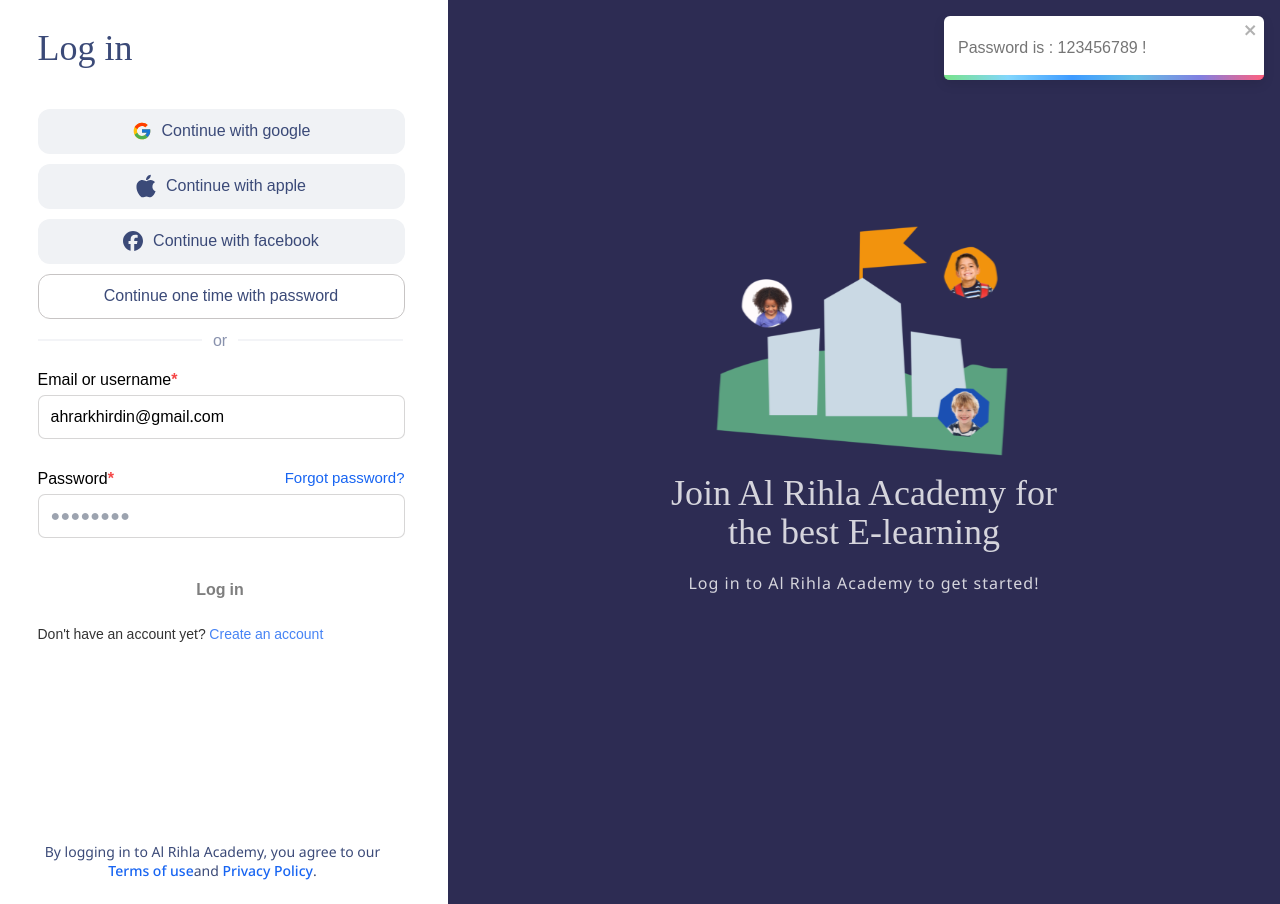
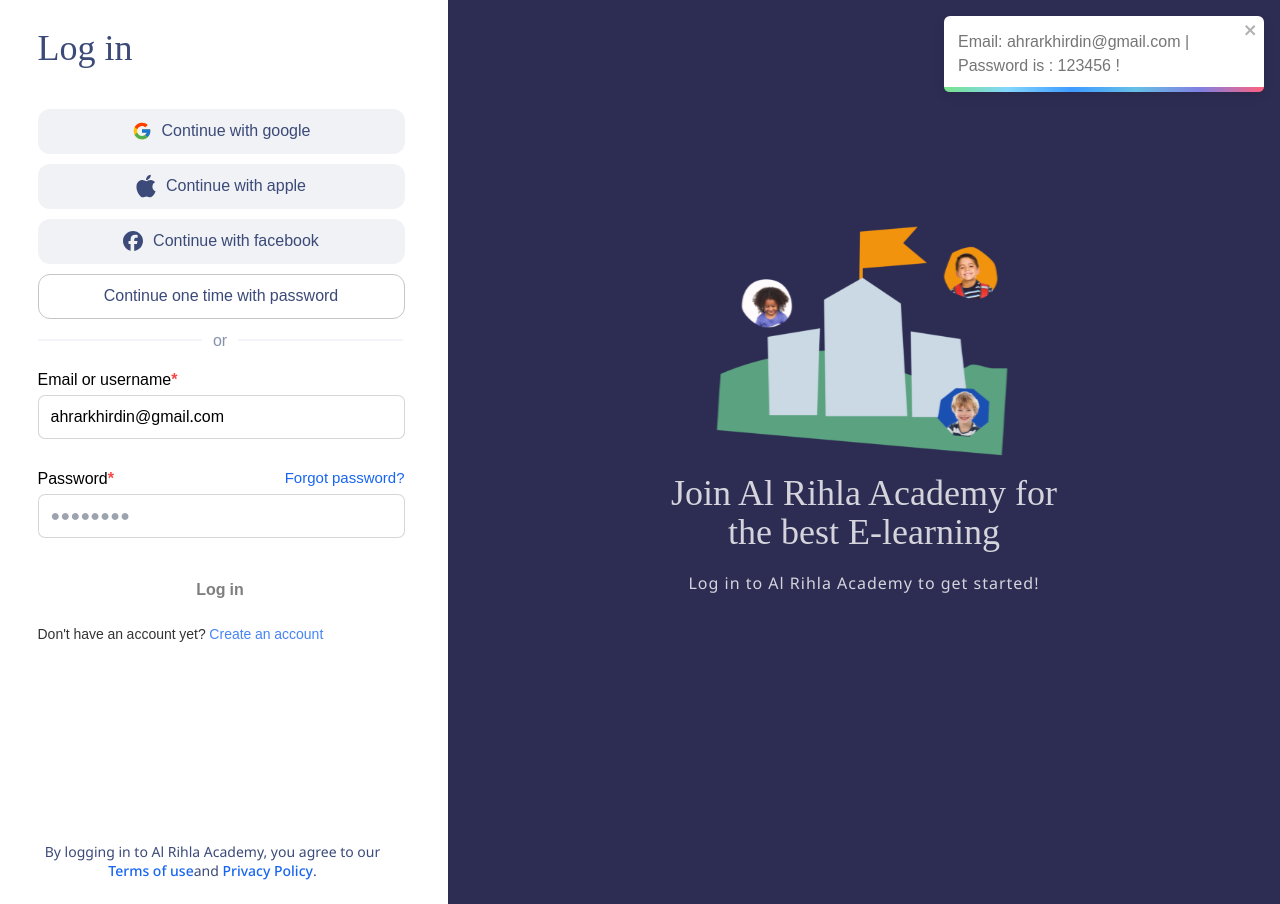
Before and after one commit to KHAYRE-DDINE/Dashboard, a React (Create React App) app: page /Login in a window 1280 px wide. Built offline with nearby package versions, Linux system fonts and the light colour scheme.

Commit message:
fix(auth): update toast password hint to 123456 in LoginRegister.jsx

```diff
--- a/src/Components/LoginRegister/LoginRegister.jsx
+++ b/src/Components/LoginRegister/LoginRegister.jsx
@@ -12,7 +12,7 @@
   const [id, setId] = useState(0);
 
   const firstNotify = () => {
-    toast("Password is : 123456789 !");
+    toast("Email: ahrarkhirdin@gmail.com | Password is : 123456 !");
   };
 
   useEffect(() => {
```
